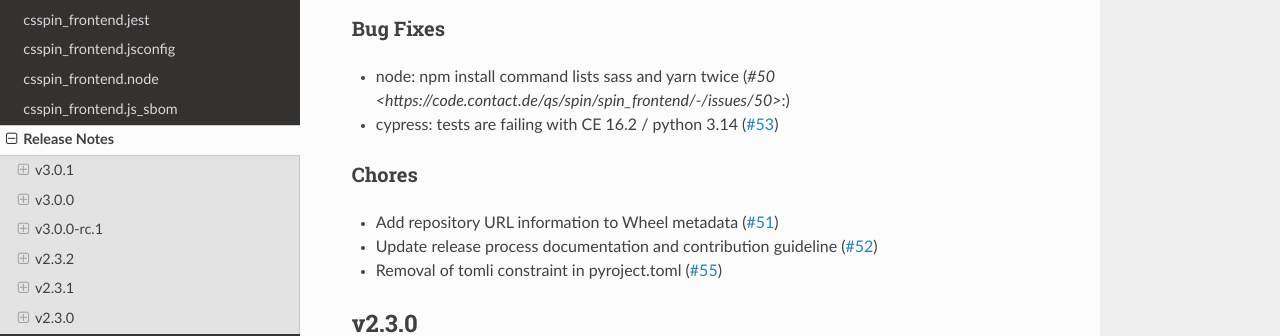
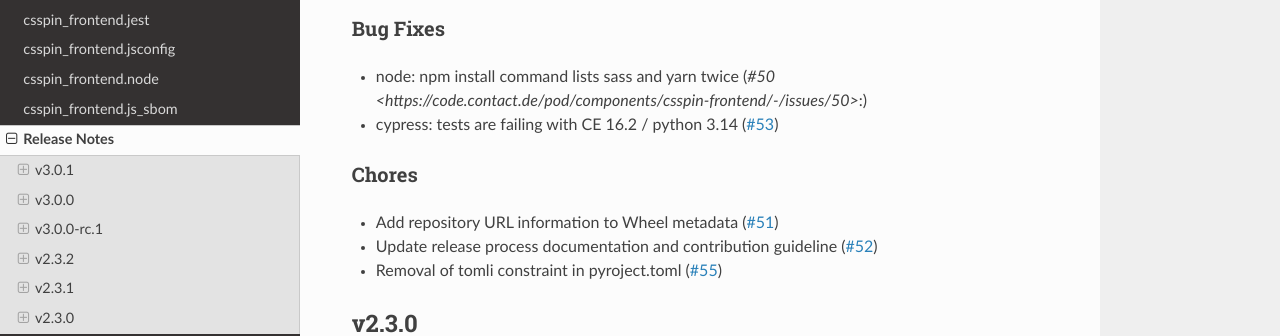
Before and after one commit to cslab/csspin-frontend, a Sphinx documentation site: the page built from doc/relnotes.rst, in a window 1280 px wide and 900 px high, scrolled down 1456 px. Shown: the part 191-527 px from the top of the window. Built offline with Sphinx 7.4.7 and the Read the Docs theme 3.1.0, drawn with Linux system fonts in a browser that asks for light colours.

Commit message:
Update CI includes and stale references after move to pod/components

```diff
--- a/doc/relnotes.rst
+++ b/doc/relnotes.rst
@@ -52,7 +52,7 @@
     Chores
     ------
 
-    - Add release notes to the documentation structure (`#45 <https://code.contact.de/qs/spin/spin_frontend/-/issues/45>`_)
+    - Add release notes to the documentation structure (`#45 <https://code.contact.de/pod/components/csspin-frontend/-/issues/45>`_)
 
 
 =============
@@ -69,13 +69,13 @@
 
 - ``spin_frontend`` used a hard coded ``python`` executable instead of the
   spin config (`!77
-  <https://code.contact.de/qs/spin/spin_frontend/-/merge_requests/77>`_)
+  <https://code.contact.de/pod/components/csspin-frontend/-/merge_requests/77>`_)
 
 Chores
 ------
 
 - Add SonarQube analysis (`!76
-  <https://code.contact.de/qs/spin/spin_frontend/-/merge_requests/76>`_)
+  <https://code.contact.de/pod/components/csspin-frontend/-/merge_requests/76>`_)
 
 v3.0.0
 ======
@@ -86,25 +86,25 @@
 ----------------
 
 - Drop Python 3.9 support (`#54
-  <https://code.contact.de/qs/spin/spin_frontend/-/work_items/54>`_)
+  <https://code.contact.de/pod/components/csspin-frontend/-/work_items/54>`_)
 - Drop cs.spin support (`#40
-  <https://code.contact.de/qs/spin/spin_frontend/-/work_items/40>`_)
+  <https://code.contact.de/pod/components/csspin-frontend/-/work_items/40>`_)
 
 Enhancements
 ------------
 
 - Add ``js_sbom`` plugin for managing JavaScript SBOMs (`!69
-  <https://code.contact.de/qs/spin/spin_frontend/-/merge_requests/69>`_)
+  <https://code.contact.de/pod/components/csspin-frontend/-/merge_requests/69>`_)
 
 Chores
 ------
 
 - Document CONTACT Community as release notification channel (`#56
-  <https://code.contact.de/qs/spin/spin_frontend/-/work_items/56>`_)
+  <https://code.contact.de/pod/components/csspin-frontend/-/work_items/56>`_)
 - Fix ``NODE_PATH`` resolution for ``cs.webmake`` (`!74
-  <https://code.contact.de/qs/spin/spin_frontend/-/merge_requests/74>`_)
+  <https://code.contact.de/pod/components/csspin-frontend/-/merge_requests/74>`_)
 - Add platform identifier to SBOM file name (`!72
-  <https://code.contact.de/qs/spin/spin_frontend/-/merge_requests/72>`_)
+  <https://code.contact.de/pod/components/csspin-frontend/-/merge_requests/72>`_)
 
 v3.0.0-rc.1
 ===========
@@ -115,21 +115,21 @@
 ----------------
 
 - Drop Python 3.9 support (`#54
-  <https://code.contact.de/qs/spin/spin_frontend/-/work_items/54>`_)
+  <https://code.contact.de/pod/components/csspin-frontend/-/work_items/54>`_)
 - Drop cs.spin support (`#40
-  <https://code.contact.de/qs/spin/spin_frontend/-/work_items/40>`_)
+  <https://code.contact.de/pod/components/csspin-frontend/-/work_items/40>`_)
 
 Enhancements
 ------------
 
 - Add ``js_sbom`` plugin for managing JavaScript SBOMs (`!69
-  <https://code.contact.de/qs/spin/spin_frontend/-/merge_requests/69>`_)
+  <https://code.contact.de/pod/components/csspin-frontend/-/merge_requests/69>`_)
 
 Chores
 ------
 
 - Document CONTACT Community as release notification channel (`#56
-  <https://code.contact.de/qs/spin/spin_frontend/-/work_items/56>`_)
+  <https://code.contact.de/pod/components/csspin-frontend/-/work_items/56>`_)
 
 v2.3.2
 ======
@@ -139,7 +139,7 @@
 Bug Fixes
 ---------
 
-- cypress: Follow Up for Resolve "cypress tests are failing with CE 16.2 / python 3.14" (`!67 <https://code.contact.de/qs/spin/spin_frontend/-/merge_requests/67>`_)
+- cypress: Follow Up for Resolve "cypress tests are failing with CE 16.2 / python 3.14" (`!67 <https://code.contact.de/pod/components/csspin-frontend/-/merge_requests/67>`_)
 
 v2.3.1
 ======
@@ -149,15 +149,15 @@
 Bug Fixes
 ---------
 
-- node: npm install command lists sass and yarn twice (`#50 <https://code.contact.de/qs/spin/spin_frontend/-/issues/50>`:)
-- cypress: tests are failing with CE 16.2 / python 3.14 (`#53 <https://code.contact.de/qs/spin/spin_frontend/-/issues/53>`_)
+- node: npm install command lists sass and yarn twice (`#50 <https://code.contact.de/pod/components/csspin-frontend/-/issues/50>`:)
+- cypress: tests are failing with CE 16.2 / python 3.14 (`#53 <https://code.contact.de/pod/components/csspin-frontend/-/issues/53>`_)
 
 Chores
 ------
 
-- Add repository URL information to Wheel metadata (`#51 <https://code.contact.de/qs/spin/spin_frontend/-/issues/51>`_)
-- Update release process documentation and contribution guideline (`#52 <https://code.contact.de/qs/spin/spin_frontend/-/issues/52>`_)
-- Removal of tomli constraint in pyroject.toml (`#55 <https://code.contact.de/qs/spin/spin_frontend/-/issues/55>`_)
+- Add repository URL information to Wheel metadata (`#51 <https://code.contact.de/pod/components/csspin-frontend/-/issues/51>`_)
+- Update release process documentation and contribution guideline (`#52 <https://code.contact.de/pod/components/csspin-frontend/-/issues/52>`_)
+- Removal of tomli constraint in pyroject.toml (`#55 <https://code.contact.de/pod/components/csspin-frontend/-/issues/55>`_)
 
 v2.3.0
 ======
@@ -167,13 +167,13 @@
 Enhancements
 ------------
 
-- Add support for provisioning nodejs on macOS (`#48 <https://code.contact.de/qs/spin/spin_frontend/-/issues/48>`_)
+- Add support for provisioning nodejs on macOS (`#48 <https://code.contact.de/pod/components/csspin-frontend/-/issues/48>`_)
 
 Chores
 ------
 
 - node: Evaluate the need for setting two variants of NPM_CONFIG_PREFIX
-  (`!41 <https://code.contact.de/qs/spin/spin_frontend/-/merge_requests/41>`_)
-- Add release notes to the documentation structure (`#45 <https://code.contact.de/qs/spin/spin_frontend/-/issues/45>`_)
+  (`!41 <https://code.contact.de/pod/components/csspin-frontend/-/merge_requests/41>`_)
+- Add release notes to the documentation structure (`#45 <https://code.contact.de/pod/components/csspin-frontend/-/issues/45>`_)
 - node: Add --silent flag to npm installs if verbosity is normal (`#46
-  <https://code.contact.de/qs/spin/spin_frontend/-/issues/46>`_)
+  <https://code.contact.de/pod/components/csspin-frontend/-/issues/46>`_)
```
Also changed, not shown: CONTRIBUTING.md (+1 -1 lines), .gitlab-ci.yml, 1 other file.
